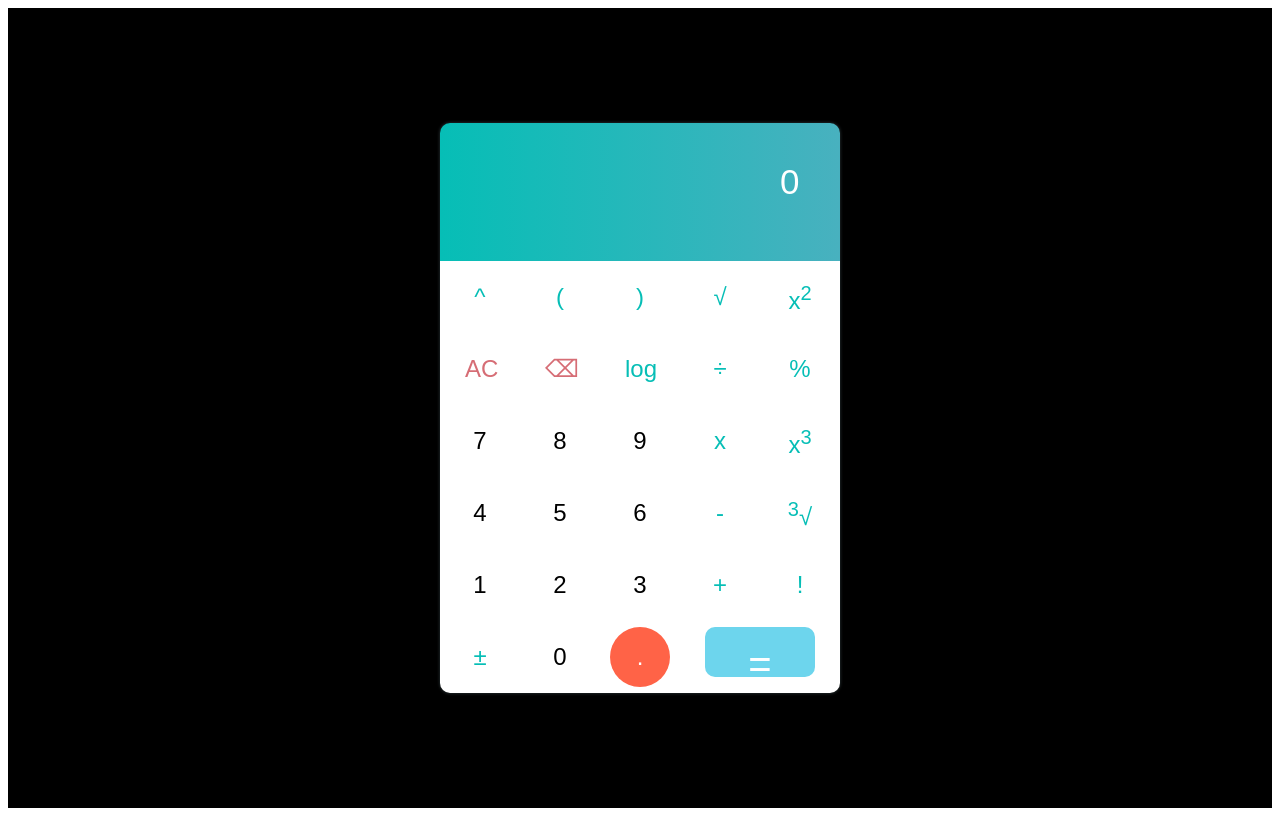
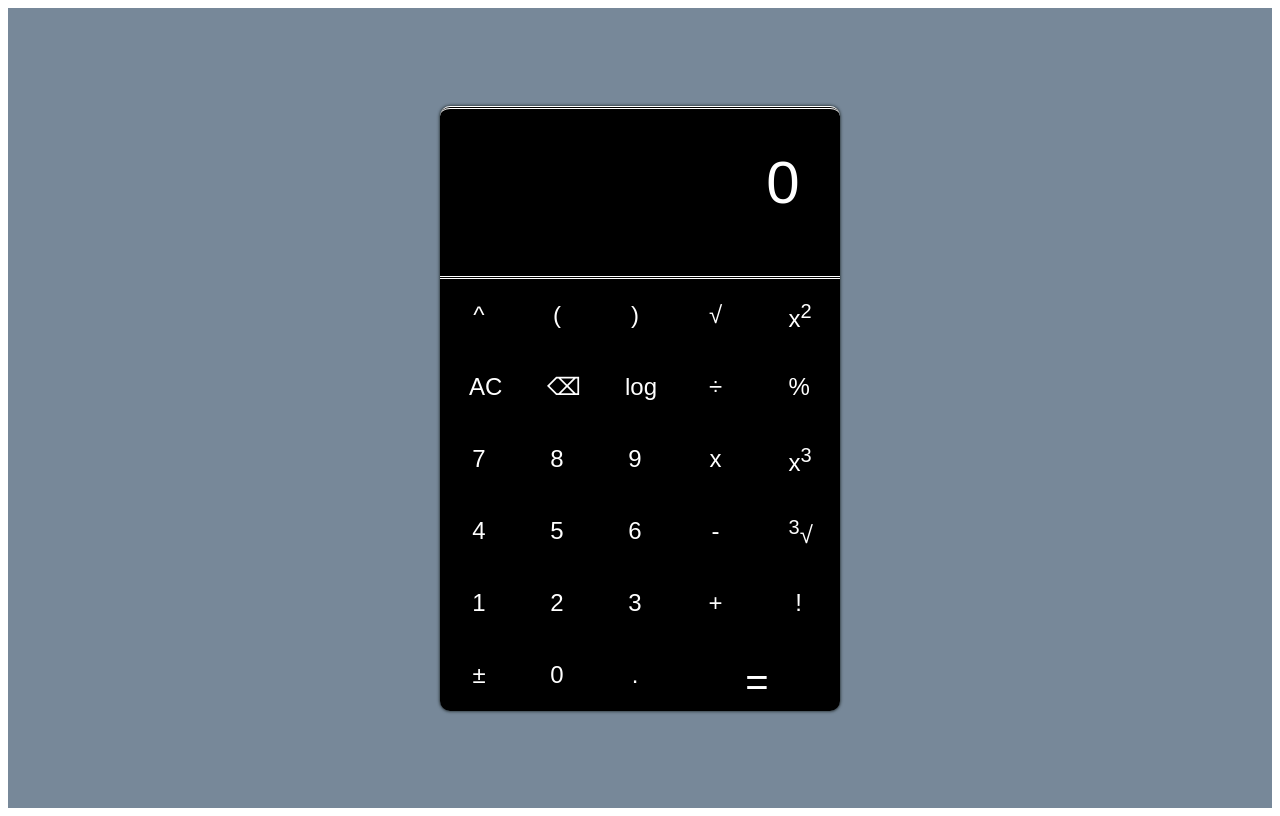
Before and after one commit to websitedsigns/Calculator-App, a React (Create React App) app: page / in a window 1280 px wide. Built offline with nearby package versions, Linux system fonts and the light colour scheme.

Commit message:
All black design. White border on answer box

```diff
--- a/src/components/styles/Buttons.css
+++ b/src/components/styles/Buttons.css
@@ -1,7 +1,7 @@
 .show-btn {
   display: grid;
   grid-template-columns: auto auto auto auto auto;
-  background-color: white;
+  background-color:black;
 }
 
 @media (min-width: 800px) {
@@ -23,42 +23,48 @@
   height: 50px;
   border-radius: 10px;
   color: white;
-  background-color: #6dd5ed;
+  background-color: black;
 }
 
 .clr {
-  color: #d66d75;
+  color: white;
 }
 
 .exp {
-  color: #06beb6;
+  color: white;
 }
 
 .btn {
-  width: 60px;
+  width: 50px;
   height: 60px;
   margin: 6px auto;
   font-size: 24px;
   font-weight: 500;
   cursor: pointer;
-  border-radius: 50%;
+  border-radius: 100%;
   background: none;
   border: 0px;
   user-select: none;
+  -webkit-border-radius: 10%;
+  -moz-border-radius: 10%;
+  -ms-border-radius: 10%;
+  -o-border-radius: 10%;
+  color:white;
+
 }
 
 @media (min-width: 800px) {
   .btn:hover {
-    background-color: #6dd5ed;
-    color: white;
+    background-color: red;
+    color: red;
     transition: background-color 0.3s ease;
     border-radius: 50%;
   }
 
   .btn:active,
   .btn.touched {
-    background-color: #48b1bf;
-    color: white;
+    background-color: red;
+    color: red;
     transition: background-color 0.3s ease;
     border-radius: 50%;
   }
--- a/src/components/styles/Calculator.css
+++ b/src/components/styles/Calculator.css
@@ -1,5 +1,5 @@
 .container {
-  background-color:black;
+  background-color:lightslategrey;
   min-height: 100vh;
   min-width: 100%;
   display: flex;
--- a/src/components/styles/Display.css
+++ b/src/components/styles/Display.css
@@ -3,7 +3,10 @@
   flex-direction: column;
   padding: 10px;
   padding-bottom: 20px;
-  background: linear-gradient(90deg, #06beb6, #48b1bf 100%);
+  background: black;
+  border-bottom-style: double;
+  border-top-style: double;
+  border-color: white;
 
 }
 
@@ -26,15 +29,15 @@
   text-align: right;
   background-color: transparent;
   color: white;
-  border: 0px;
+  border: 10px;
   letter-spacing: 1.5px;
 
 }
 
 .input {
-  font-size: 35px;
+  font-size: 60px;
+  color: white;
 }
-
 .value {
   font-size: 15px;
 }
--- a/src/index.css
+++ b/src/index.css
@@ -10,7 +10,7 @@ button {
 input {
   display: block;
   margin-bottom: 10px;
-  border-color: black;
+  border-color: white;
 }
 button {
   border: 1px solid gray;
@@ -19,6 +19,11 @@ button {
 }
 button:nth-last-child(2),
 button:nth-last-child(1) {
-  background: tomato;
+  background: black;
   color: white;
+
+  -webkit-border-radius:;
+  -moz-border-radius:;
+  -ms-border-radius:;
+  -o-border-radius:;
 }
```
